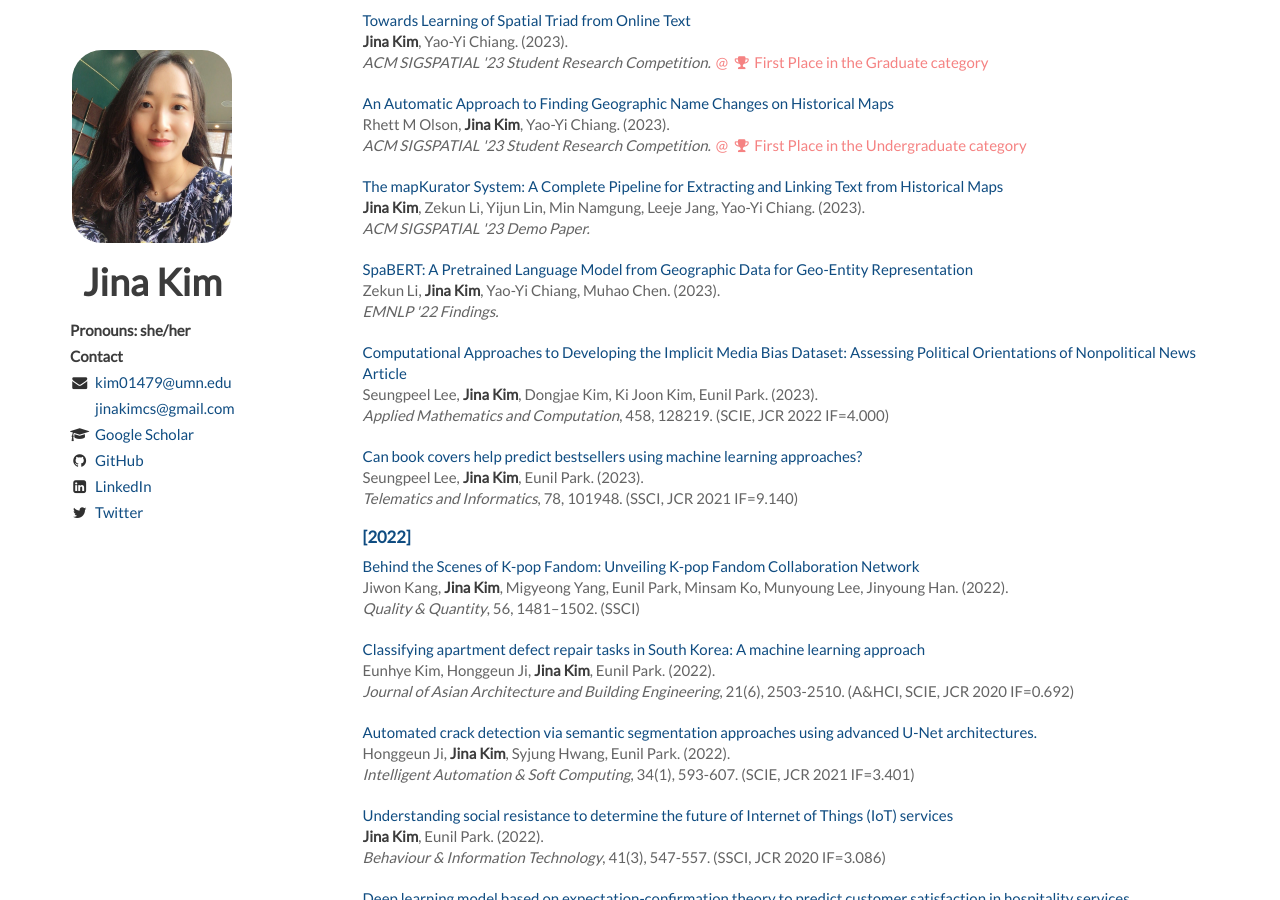
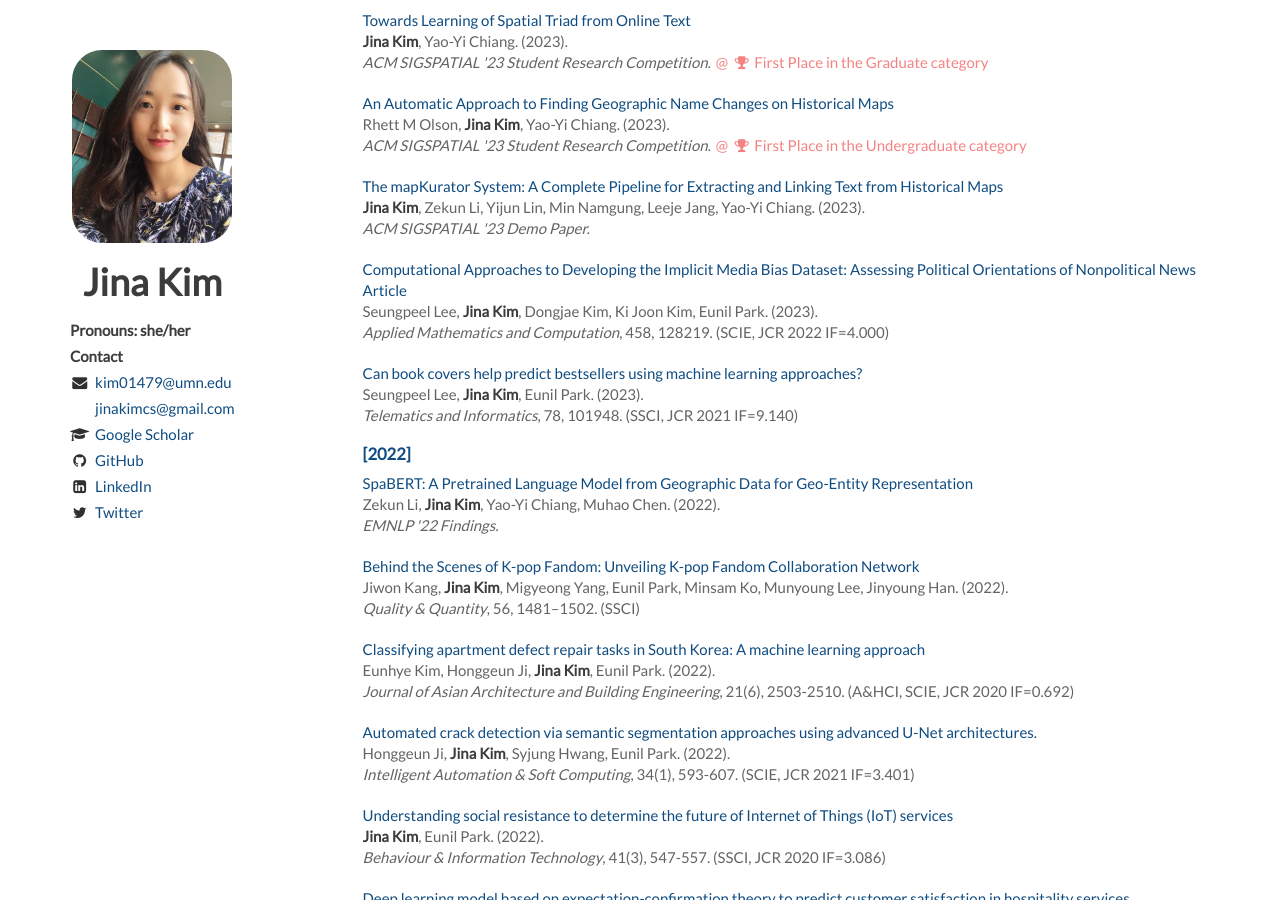
Before and after one commit to Jina-Kim/Jina-Kim.github.io, a Jekyll site: the page built from index.html, in a window 1280 px wide and 900 px high, scrolled down 958 px. Built offline with Jekyll 4.4.1, drawn with Linux system fonts in a browser that asks for light colours; nearby versions of some CDN libraries; the list of posts is cut into pages by our own code; some of the changed lines change nothing that is shown.

Commit message:
Update publications.html

```diff
--- a/_includes/publications.html
+++ b/_includes/publications.html
@@ -36,15 +36,6 @@
         </header>
     </article>
 
-
-    <article>
-        <header>
-            <a href="https://aclanthology.org/2022.findings-emnlp.200/" class="paper_link">SpaBERT: A Pretrained Language Model from Geographic Data for Geo-Entity Representation</a><br/>
-            <span> Zekun Li, <em>Jina Kim</em>, Yao-Yi Chiang, Muhao Chen. (2023).</span><br/>
-            <span><i>EMNLP '22 Findings.</i></span>
-        </header>
-    </article>
-
     <article>
         <header>
             <a href="https://www.sciencedirect.com/science/article/abs/pii/S0096300323003880" class="paper_link">Computational Approaches to Developing the Implicit Media Bias Dataset: Assessing Political Orientations of Nonpolitical News Article</a><br/>
@@ -62,6 +53,15 @@
     </article>
 
     <h2>[2022]</h2>
+
+    <article>
+        <header>
+            <a href="https://aclanthology.org/2022.findings-emnlp.200/" class="paper_link">SpaBERT: A Pretrained Language Model from Geographic Data for Geo-Entity Representation</a><br/>
+            <span> Zekun Li, <em>Jina Kim</em>, Yao-Yi Chiang, Muhao Chen. (2022).</span><br/>
+            <span><i>EMNLP '22 Findings.</i></span>
+        </header>
+    </article>
+
     <article>
         <header>
             <a href="https://link.springer.com/article/10.1007/s11135-021-01189-5" class="paper_link">Behind the Scenes of K-pop Fandom: Unveiling K-pop Fandom Collaboration Network</a><br/>
```
